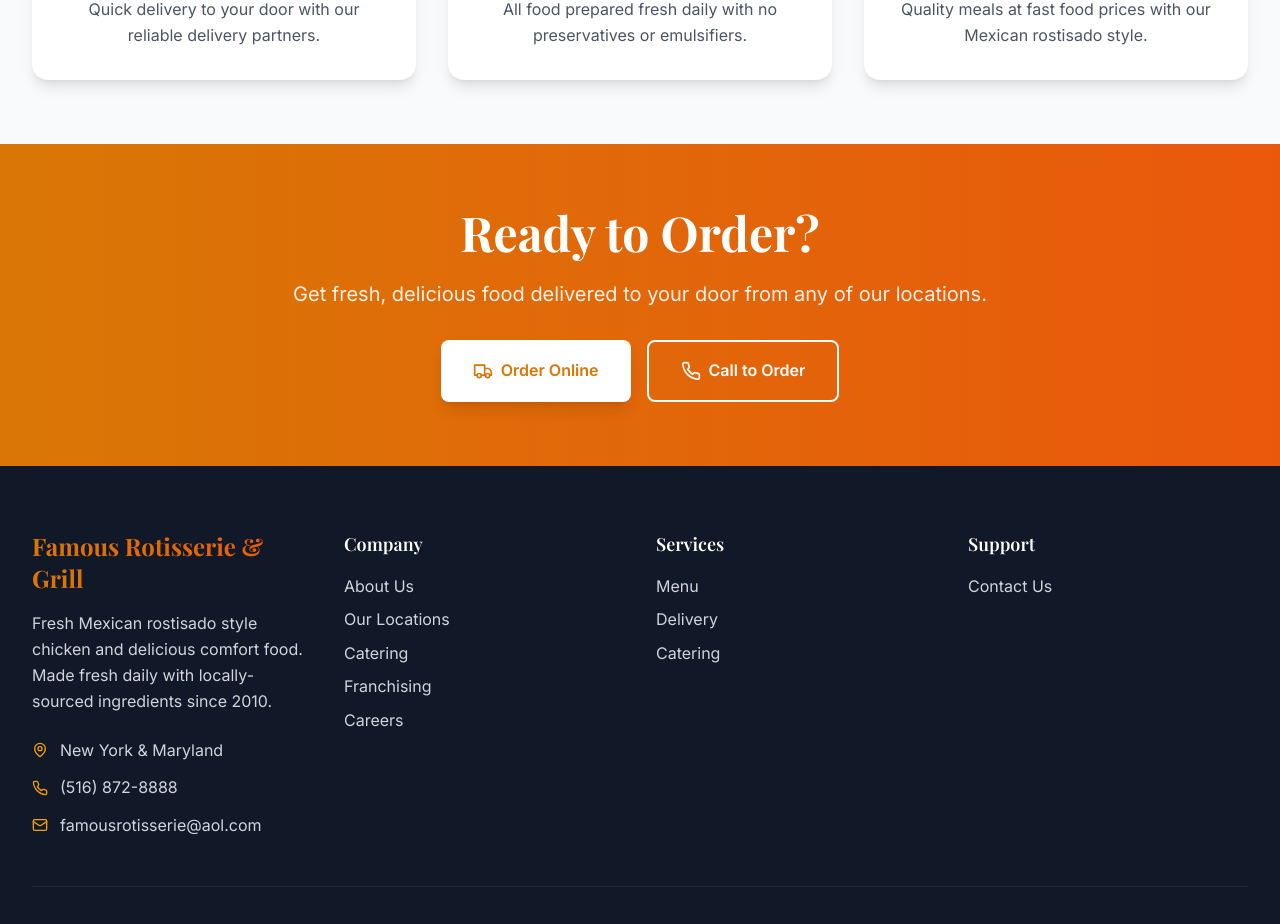
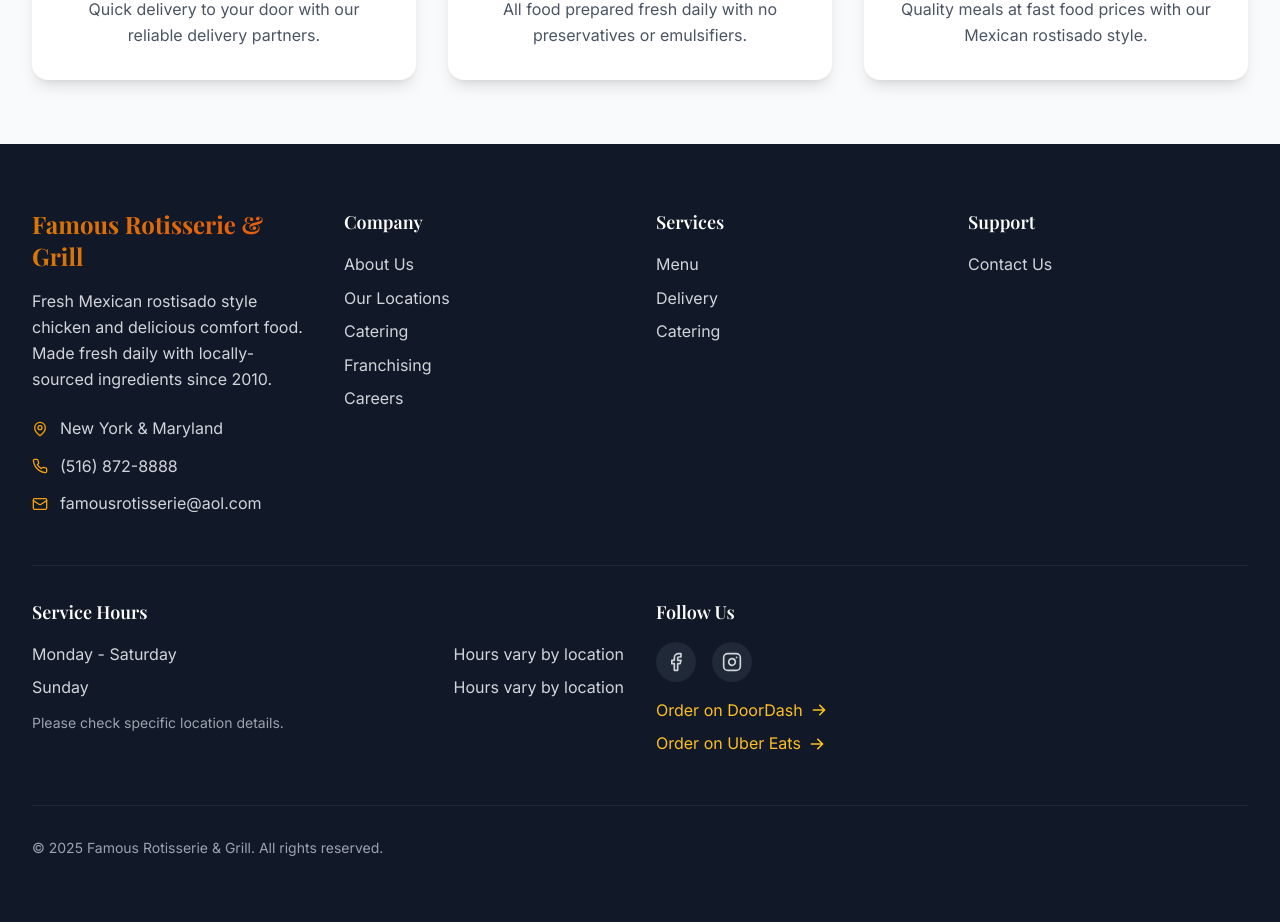
Before and after one commit to patriotsbreeze/famous-rotisserie, a React (Create React App) app: page /locations in a window 1280 px wide. Shown: the part 3091-4015 px from the top of the page. Built offline with nearby package versions, Linux system fonts and the light colour scheme.

Commit message:
v1.19
- fixed locations

```diff
--- a/src/pages/Locations.js
+++ b/src/pages/Locations.js
@@ -284,41 +284,6 @@
           </div>
         </div>
       </section>
-
-      {/* Call to Action */}
-      <section className="py-16 bg-gradient-to-r from-amber-600 to-orange-600 text-white">
-        <div className="container-custom text-center">
-          <motion.div
-            initial={{ opacity: 0, y: 30 }}
-            whileInView={{ opacity: 1, y: 0 }}
-            transition={{ duration: 0.8 }}
-            className="max-w-3xl mx-auto"
-          >
-            <h2 className="text-4xl md:text-5xl font-playfair font-bold mb-6">
-              Ready to Order?
-            </h2>
-            <p className="text-xl mb-8 opacity-90">
-              Get fresh, delicious food delivered to your door from any of our locations.
-            </p>
-            <div className="flex flex-col sm:flex-row gap-4 justify-center">
-              <Link
-                to="/locations"
-                className="bg-white text-amber-600 hover:bg-gray-100 font-semibold py-4 px-8 rounded-lg transition-all duration-300 transform hover:scale-105 shadow-lg flex items-center justify-center gap-2"
-              >
-                <Truck size={20} />
-                Order Online
-              </Link>
-              <a
-                href="tel:516-872-8888"
-                className="border-2 border-white text-white hover:bg-white hover:text-amber-600 font-semibold py-4 px-8 rounded-lg transition-all duration-300 transform hover:scale-105 flex items-center justify-center gap-2"
-              >
-                <Phone size={20} />
-                Call to Order
-              </a>
-            </div>
-          </motion.div>
-        </div>
-      </section>
     </div>
   );
 };
```
